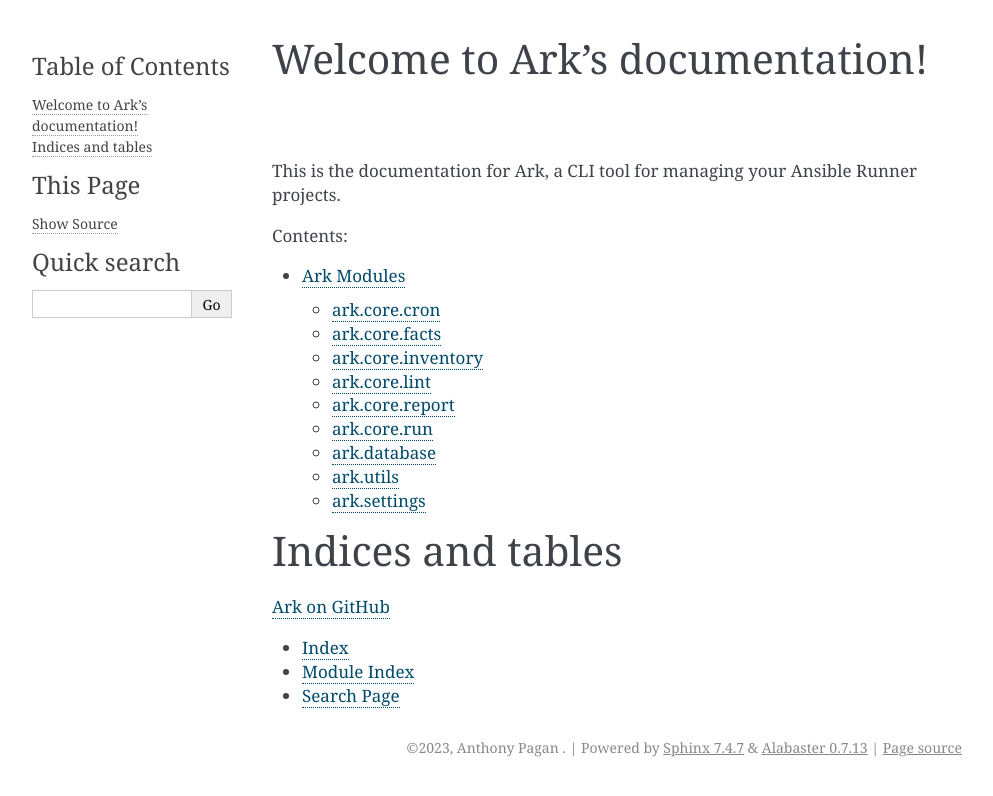
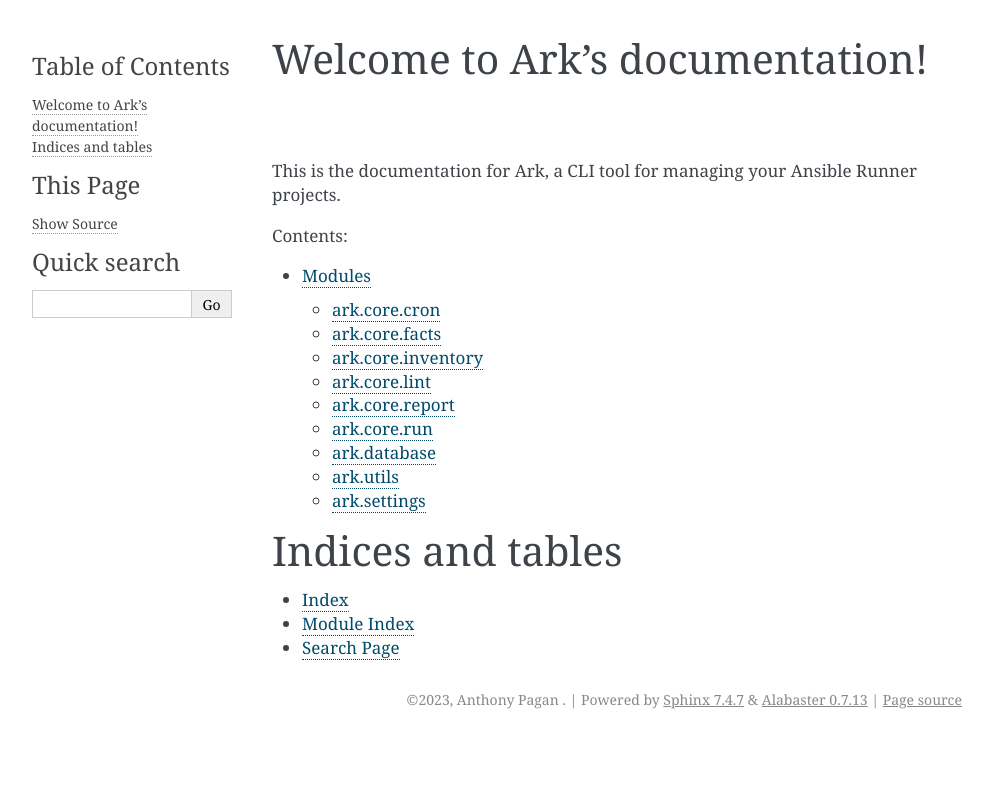
Before and after one commit to Get-Tony/Ark, a Sphinx documentation site: the page built from docs/source/index.rst, in a window 1280 px wide. Shown: the top 796 px of the page, without its empty margins (148-1141 px from the left). Built offline with Sphinx 7.4.7, drawn with Linux system fonts in a browser that asks for light colours.

```diff
--- a/docs/source/conf.py
+++ b/docs/source/conf.py
@@ -11,10 +11,7 @@
 copyright = f"2023, {ark.__author__}"
 author = ark.__author__
 
-extensions = [
-    "sphinx.ext.autodoc",
-    "sphinx.ext.napoleon",
-]
+extensions = ["sphinx.ext.autodoc", "sphinx.ext.napoleon", "sphinx.ext.github"]
 
 napoleon_google_docstring = True
 napoleon_use_param = False
--- a/docs/source/index.rst
+++ b/docs/source/index.rst
@@ -13,8 +13,6 @@
 Indices and tables
 ==================
 
-`Ark on GitHub <https://github.com/get-tony/Ark>`_
-
 * :ref:`genindex`
 * :ref:`modindex`
 * :ref:`search`
--- a/docs/source/modules.rst
+++ b/docs/source/modules.rst
@@ -1,4 +1,4 @@
-Ark Modules
+Modules
 ===========
 
 .. toctree::
```
Also changed, not shown: pyproject.toml (+6 -5 lines), 1 other file.
